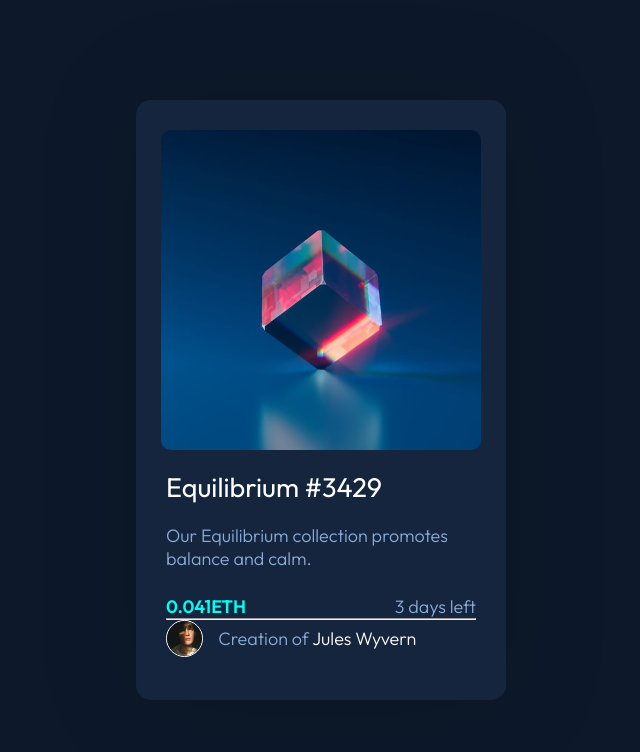
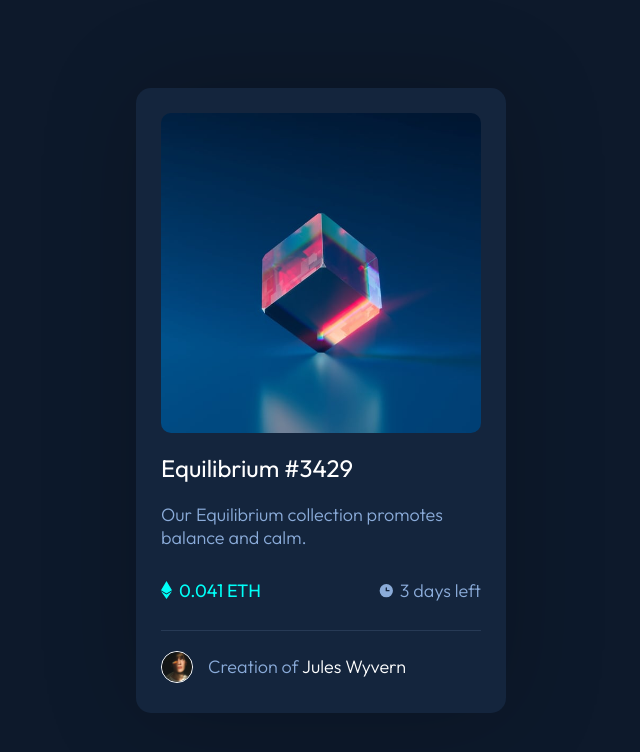
Before and after one commit to rodrigojesus7/nft-preview-card, a plain HTML site: page index.html in a window 1280 px wide. Shown: the whole page, without its empty margins (319-959 px from the left). Drawn offline with Linux system fonts and the light colour scheme.

Commit message:
melhorando

```diff
--- a/index.html
+++ b/index.html
@@ -4,11 +4,13 @@
 <head>
     <meta charset="UTF-8">
     <meta name="viewport" content="width=device-width, initial-scale=1.0">
-    <title>Document</title>
+    <title>Frontend Mentor | NFT preview card component</title>
 
 
     <link rel="stylesheet" href="./src/css/reset.css">
     <link rel="stylesheet" href="./src/css/style.css">
+
+    <link rel="shortcut icon" href="./src/images/favicon-32x32.png" type="image/x-icon">
 
 
 </head>
@@ -40,8 +42,25 @@
 
             <div class="status-card">
 
-                <p class="eth">0.041ETH</p>
-                <p class="tempo-restante">3 days left</p>
+                <div class="eth">
+                    <svg width="11" height="18" xmlns="http://www.w3.org/2000/svg">
+                        <path
+                            d="M11 10.216 5.5 18 0 10.216l5.5 3.263 5.5-3.262ZM5.5 0l5.496 9.169L5.5 12.43 0 9.17 5.5 0Z"
+                            fill="#00FFF8" />
+                    </svg>
+                    <p>0.041 ETH</p>
+                </div>
+
+
+                <div class="tempo-restante">
+                    <svg width="17" height="17" xmlns="http://www.w3.org/2000/svg">
+                        <path
+                            d="M8.305 2.007a6.667 6.667 0 1 0 0 13.334 6.667 6.667 0 0 0 0-13.334Zm2.667 7.334H8.305a.667.667 0 0 1-.667-.667V6.007a.667.667 0 0 1 1.334 0v2h2a.667.667 0 0 1 0 1.334Z"
+                            fill="#8BACD9" />
+                    </svg>
+                    <p >3 days left</p>
+
+                </div>
 
 
             </div>
--- a/src/css/style.css
+++ b/src/css/style.css
@@ -27,14 +27,15 @@ body {
 
 
 .card {
-
+    display: flex;
+    flex-direction: column;
 
     background-color: hsl(216, 50%, 16%);
 
-    height: 600px;
+    height: 625px;
     width: 370px;
 
-    padding: 30px;
+    padding: 25px;
 
     gap: 20px;
 
@@ -66,6 +67,13 @@ body {
 }
 
 
+.foto-card:active {
+
+    background-image: url("../images/icon-view.svg");
+}
+
+
+
 
 .textos-card {
     display: flex;
@@ -83,39 +91,61 @@ body {
 
     font-weight: 400;
 
+    font-size: 24px;
+
+}
+
+
+.titulo-card:active{
+    color: hsl(178, 100%, 50%);
+
 }
 
 
 
+
+
 .info-card {
-
-    margin-bottom: 25px;
+    margin-bottom: 10px;
 }
 
 
 .status-card {
     display: flex;
     justify-content: space-between;
-
+    align-items: center;
+    margin-bottom: 8px;
 }
 
 
 
 
 .eth {
+    display: flex;
+    align-items: center;
+    gap: 7px;
     color: hsl(178, 100%, 50%);
-    font-weight: 600;
-
+    font-weight: 400;
 }
 
 
-.tempo-restante {}
+.tempo-restante {
+    display: flex;
+    align-items: center;
+    gap: 5px;
+}
 
 
 
 
 
-.hr {}
+.hr {
+
+    border: none;
+    height: 1px;
+    background-color: hsla(215, 52%, 70%, 0.158);
+
+}
 
 .autor {
     display: flex;
@@ -129,7 +159,7 @@ body {
 
 .autor-foto {
 
-    max-width: 12%;
+    max-width: 10%;
 
     border: solid 1.5px white;
     border-radius: 100%;
```
